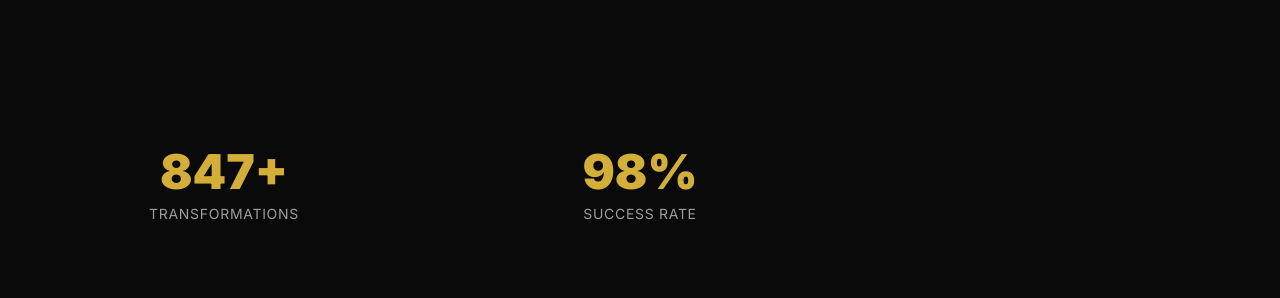
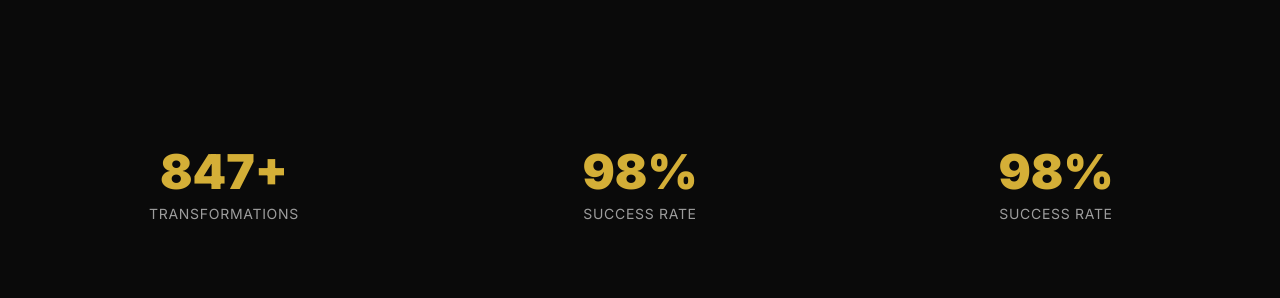
Before and after one commit to snuvaibh1/yash12, a React (Vite) app: page / in a window 1280 px wide. Shown: the part 3380-3678 px from the top of the page. Built offline with nearby package versions, Linux system fonts and the light colour scheme.

Commit message:
Updated DumbbellSection.tsx

```diff
--- a/src/components/DumbbellSection.tsx
+++ b/src/components/DumbbellSection.tsx
@@ -151,6 +151,7 @@ const DumbbellSection: React.FC = () => {
           {[
             { number: '847+', label: 'Transformations' },
             { number: '98%', label: 'Success Rate' },
+          { number: '98%', label: 'Success Rate' },
           ].map((stat) => (
             <motion.div
               key={stat.label}
```
